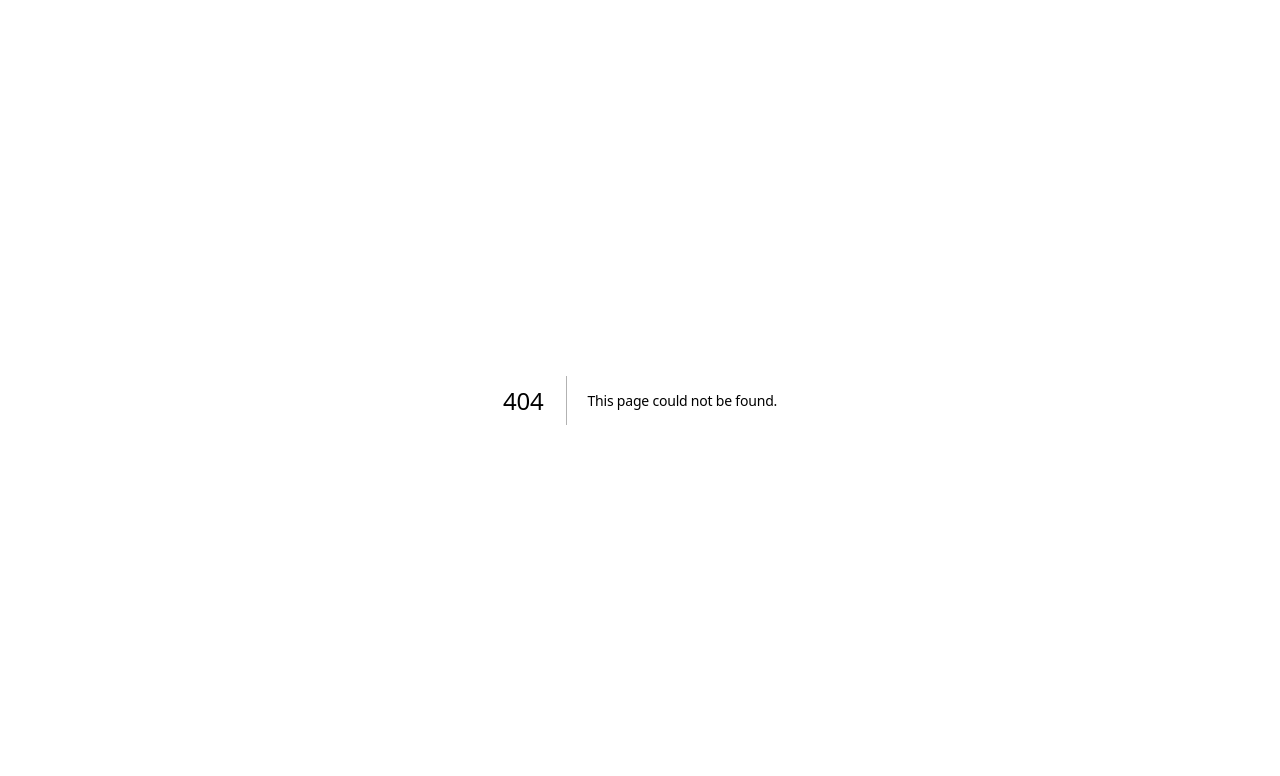
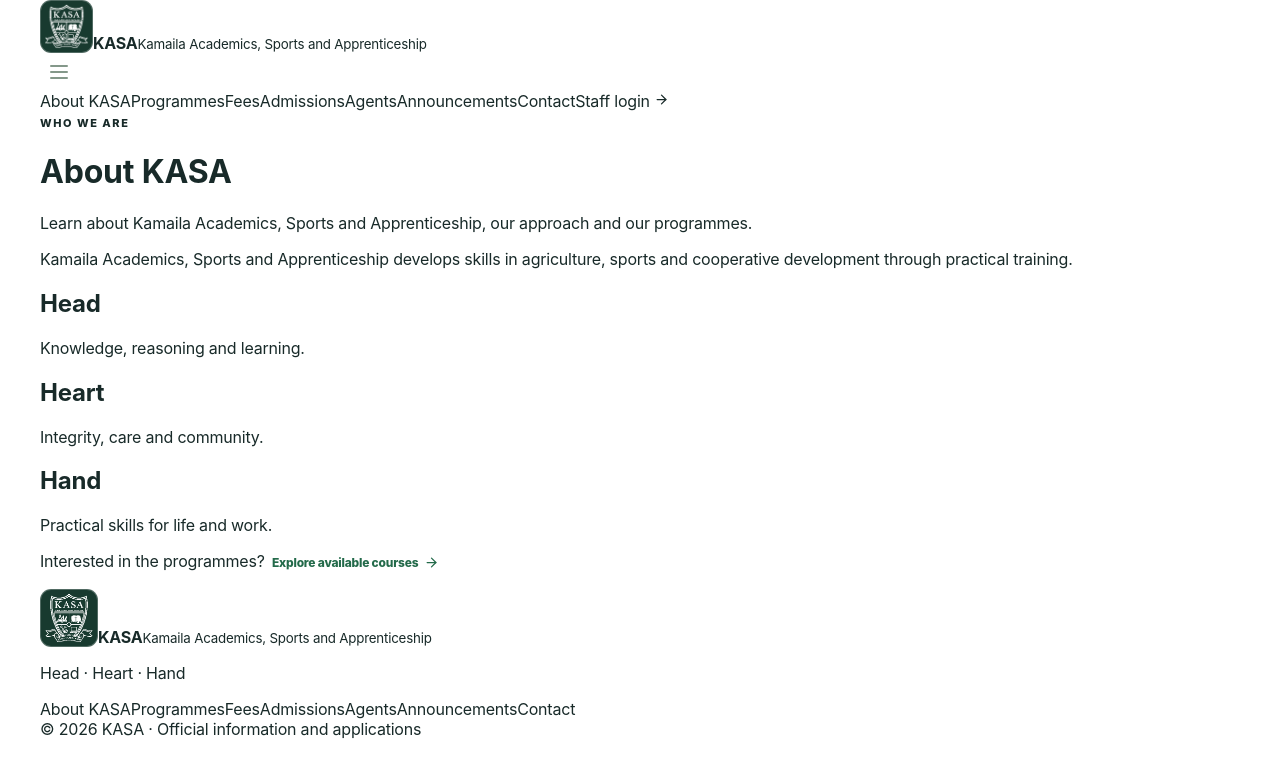
Before and after one commit to pamtechz/kasa, a Next.js app: page /about in a window 1280 px wide. Before the commit this address had no page. Shown: the top 776 px of the page. Built offline with nearby package versions, Linux system fonts and the light colour scheme.

Commit message:
feat: about dedicated public page

```diff
--- /dev/null
+++ b/src/app/(site)/about/page.tsx
@@ -0,0 +1,6 @@
+import {SiteChrome,PageIntro} from '@/components/SiteChrome';
+import {InformationPage} from '@/components/PublicPages';
+export default function Page(){
+ return <SiteChrome><PageIntro eyebrow="WHO WE ARE" title="About KASA" description="Learn about Kamaila Academics, Sports and Apprenticeship, our approach and our programmes."/>
+ <main className="container site-content"><InformationPage mode="about"/></main></SiteChrome>;
+}
```
